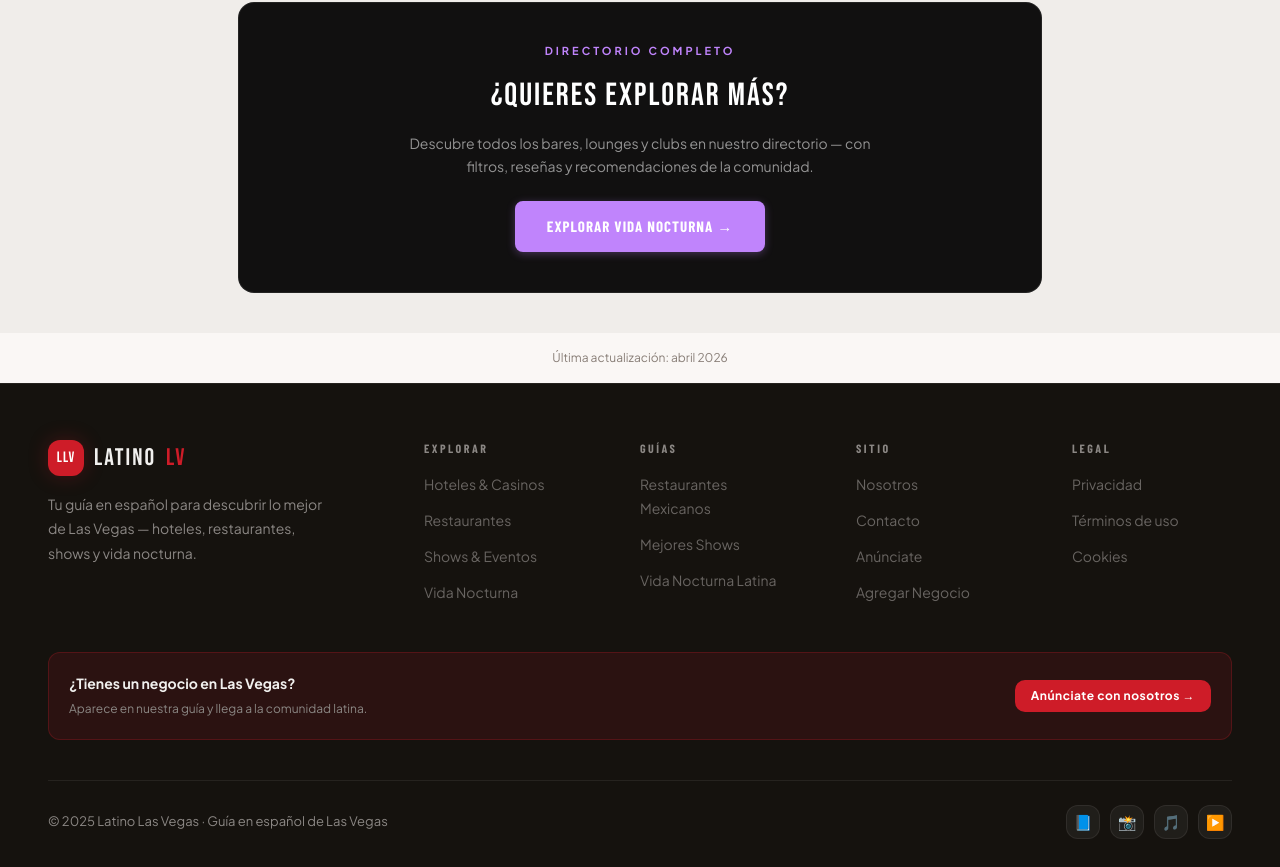
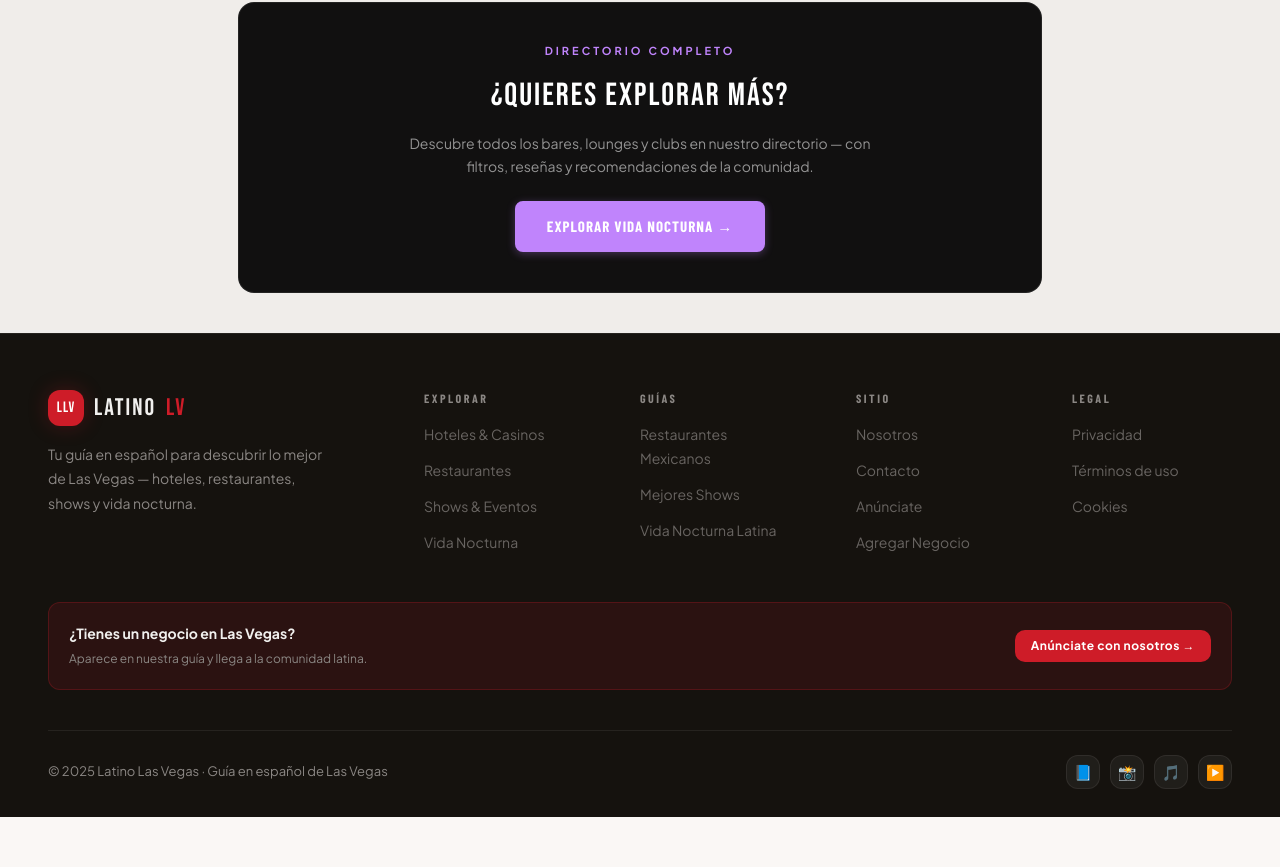
Before and after one commit to EstebanTala/latino-las-vegas, a Next.js app: page /guia/vida-nocturna-latina-las-vegas in a window 1280 px wide. Shown: the part 3837-4704 px from the top of the page. After the commit the page ends 4654 px from the top, so only its background shows below. Built offline with nearby package versions, Linux system fonts and the light colour scheme; no server answers; the database is empty.

Commit message:
Remove ultima actualizacion from vida nocturna, match all guides

```diff
--- a/src/app/guia/vida-nocturna-latina-las-vegas/page.tsx
+++ b/src/app/guia/vida-nocturna-latina-las-vegas/page.tsx
@@ -312,10 +312,6 @@ export default async function VidaNocturnaLatinaGuide() {
         </div>
       </section>
 
-      <p className="text-center text-[12px] text-muted-foreground py-4">
-        {"\u00daltima actualizaci\u00f3n: abril 2026"}
-      </p>
-
       <Footer />
     </>
   );
```
Also changed, not shown: 1 other file (tests, documents, lock files or other folders).
